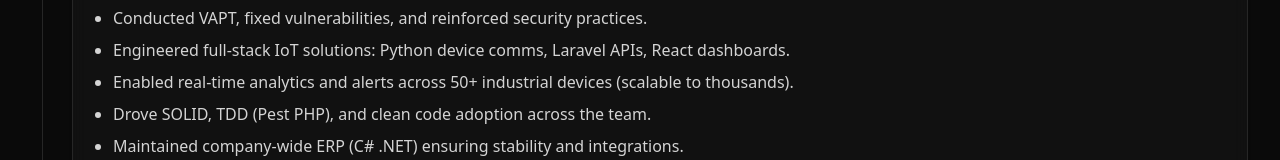
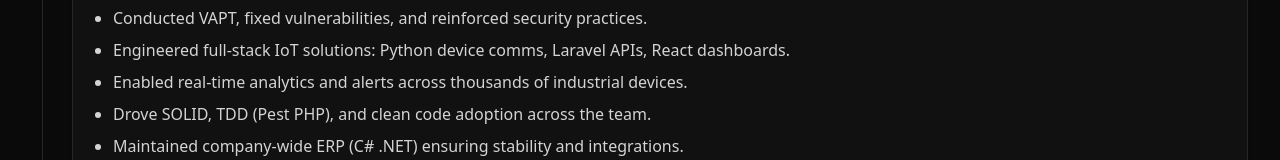
Before and after one commit to captainjaypee01/jpbd-portfolio, a React (Vite) app: page / in a window 1280 px wide. Shown: the part 1297-1457 px from the top of the page. Built offline with nearby package versions, Linux system fonts and the light colour scheme.

Commit message:
update experience

```diff
--- a/src/data/experience.ts
+++ b/src/data/experience.ts
@@ -17,7 +17,7 @@ export const experience: Experience[] = [
             'Implemented secure Azure cloud architecture incl. firewalls & ExpressRoute.',
             'Conducted VAPT, fixed vulnerabilities, and reinforced security practices.',
             'Engineered full-stack IoT solutions: Python device comms, Laravel APIs, React dashboards.',
-            'Enabled real-time analytics and alerts across 50+ industrial devices (scalable to thousands).',
+            'Enabled real-time analytics and alerts across thousands of industrial devices.',
             'Drove SOLID, TDD (Pest PHP), and clean code adoption across the team.',
             'Maintained company-wide ERP (C# .NET) ensuring stability and integrations.'
         ]
```
